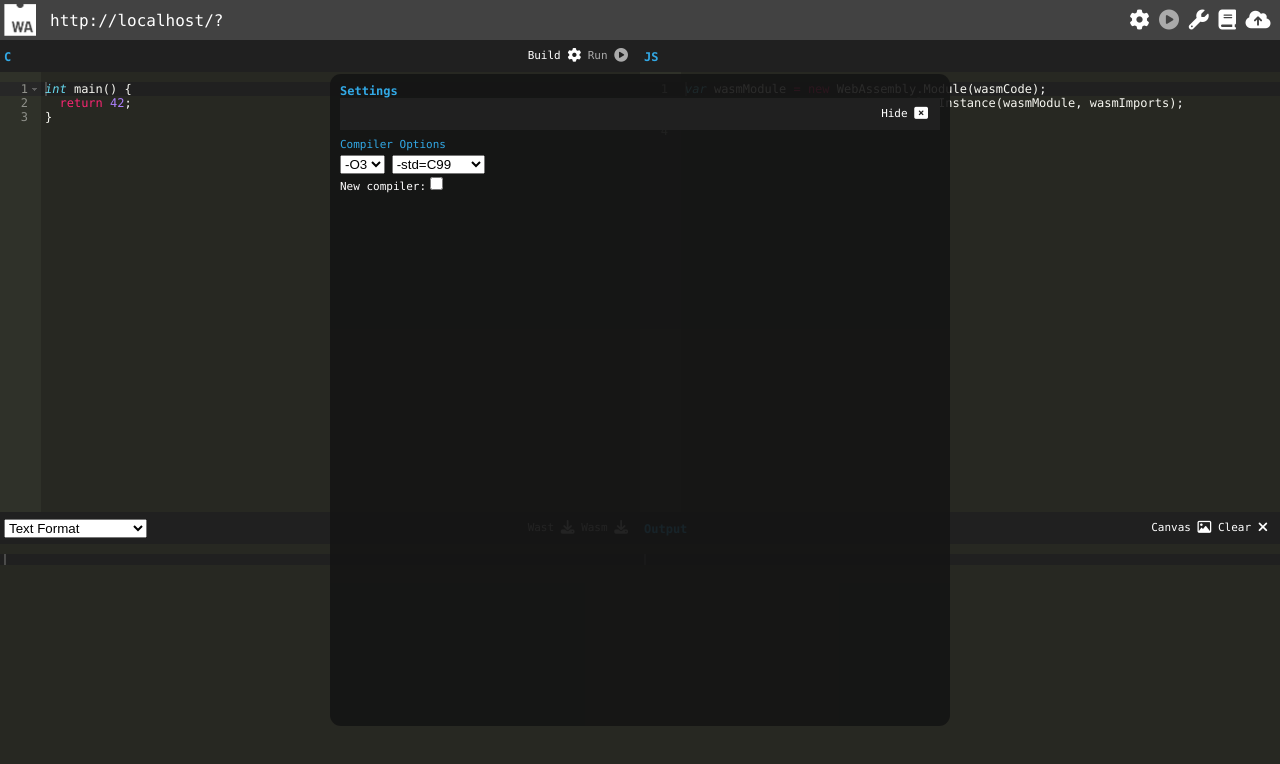
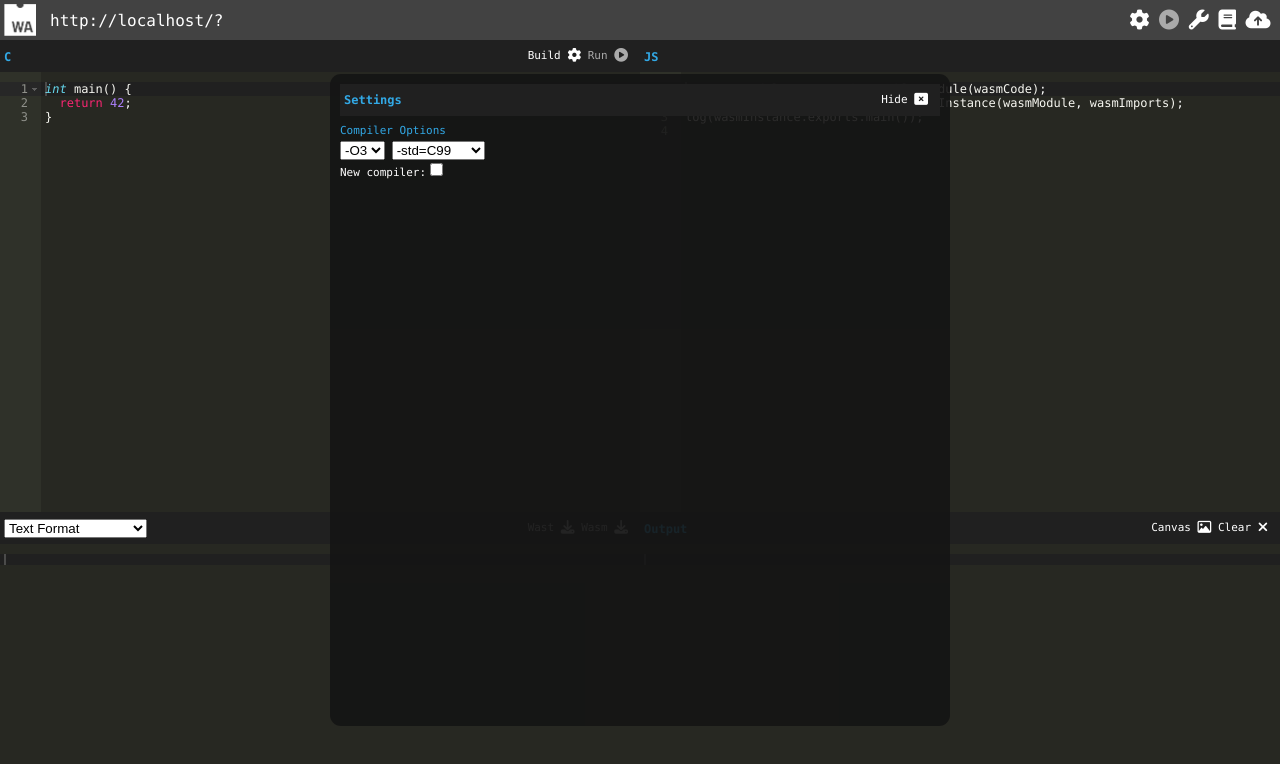
Before and after one commit to wasdk/WasmFiddle, a React app: page / in a window 1280 px wide. Both pictures are taken after a click on the link 1198 px from the left and 20 px from the top of the page. Shown: the top 764 px of the page. Built offline with nearby package versions, Linux system fonts and the light colour scheme.

Commit message:
Fixed "settings" modal's header-title

```diff
--- a/src/App.tsx
+++ b/src/App.tsx
@@ -598,10 +598,10 @@ export class AppComponent extends React.Component<any, {
             <canvas className="outputCanvas" ref={(self: any) => this.canvas = self} width={1200} height={1200} />
           </div>
           <div className="settingsOverlay" style={{ display: this.state.showSettings ? "" : "none" }}>
+            <div className="editorHeader">
             <span className="editorHeaderTitle">
               Settings
               </span>
-            <div className="editorHeader">
               <div className="editorHeaderButtons">
                 <a title="Toggle Settings" onClick={this.toggleSettings.bind(this)}>Hide <i className="fa fa-window-close fa-lg" aria-hidden="true"></i></a>
               </div>
```
